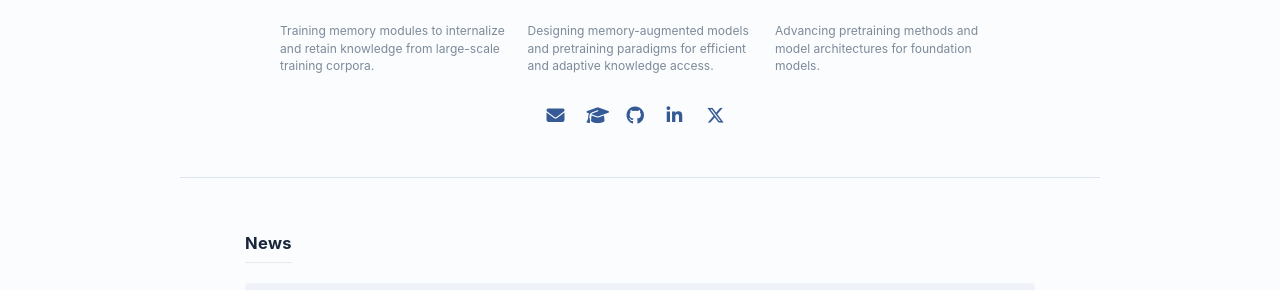
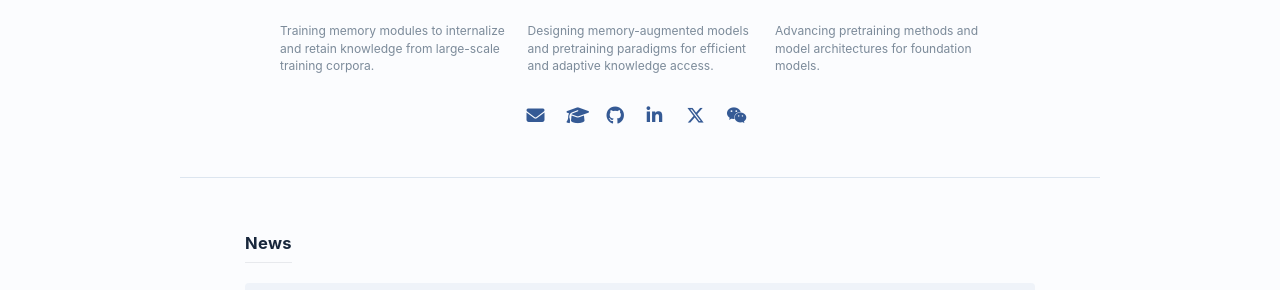
Before and after one commit to Rubin-Wei/Rubin-Wei.github.io, a Jekyll site: the page built from _pages/about.md, in a window 1280 px wide. Shown: the part 358-648 px from the top of the page. Built offline with Jekyll 4.4.1, drawn with Linux system fonts in a browser that asks for light colours.

Commit message:
Add WeChat contact link

```diff
--- a/_pages/about.md
+++ b/_pages/about.md
@@ -50,6 +50,7 @@ redirect_from:
       <a href="https://github.com/Rubin-Wei" aria-label="GitHub" title="GitHub"><i class="fa-brands fa-github" aria-hidden="true"></i></a>
       <a href="https://www.linkedin.com/in/rubin-wei-41122737b/" aria-label="LinkedIn" title="LinkedIn"><i class="fa-brands fa-linkedin-in" aria-hidden="true"></i></a>
       <a href="https://twitter.com/binnn1102" aria-label="X" title="X"><i class="fa-brands fa-x-twitter" aria-hidden="true"></i></a>
+      <a href="/images/wechat-qr.jpg" target="_blank" rel="noopener" aria-label="WeChat" title="WeChat"><i class="fa-brands fa-weixin" aria-hidden="true"></i></a>
     </div>
   </section>
 
```
Also changed, not shown: images/wechat-qr.jpg (added).
